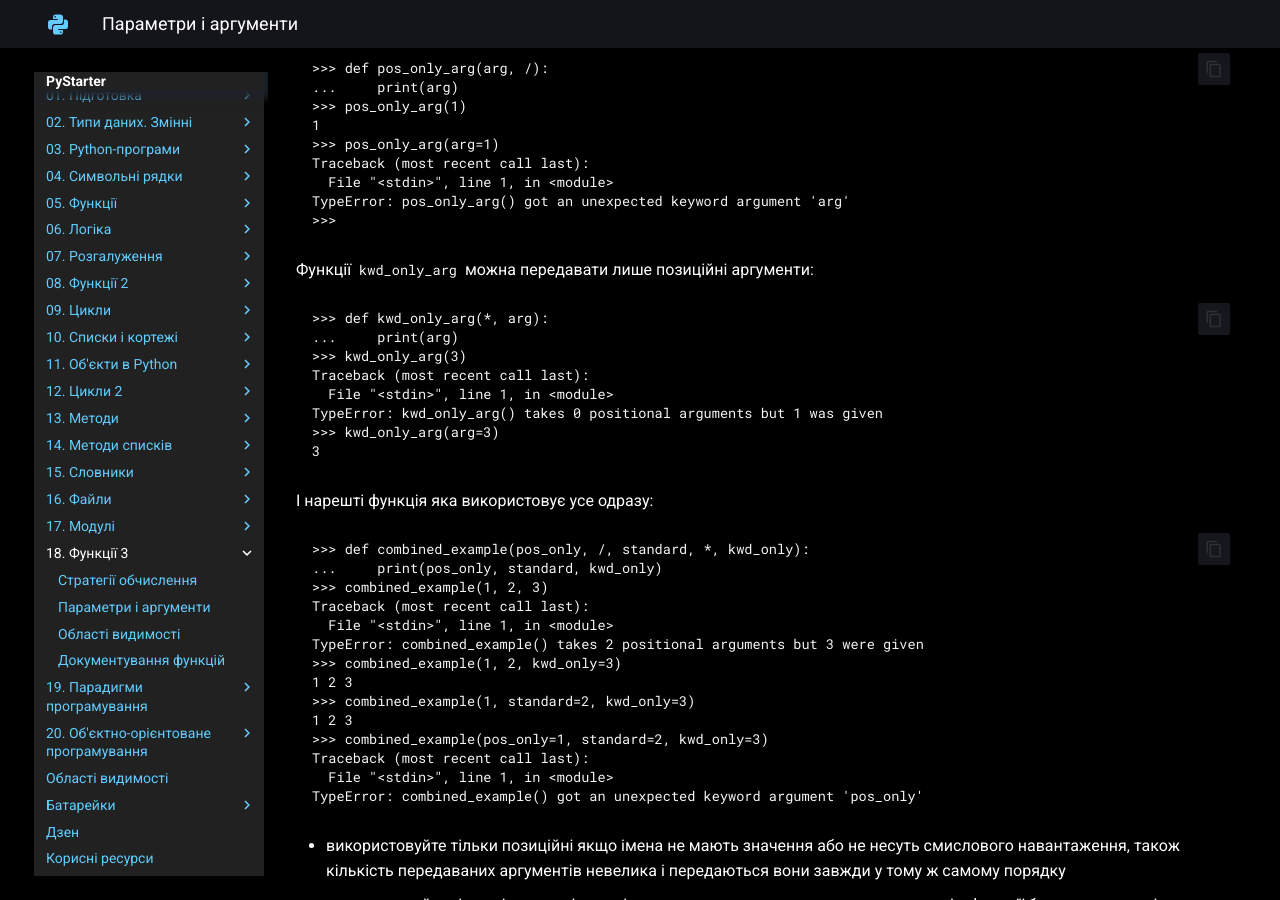
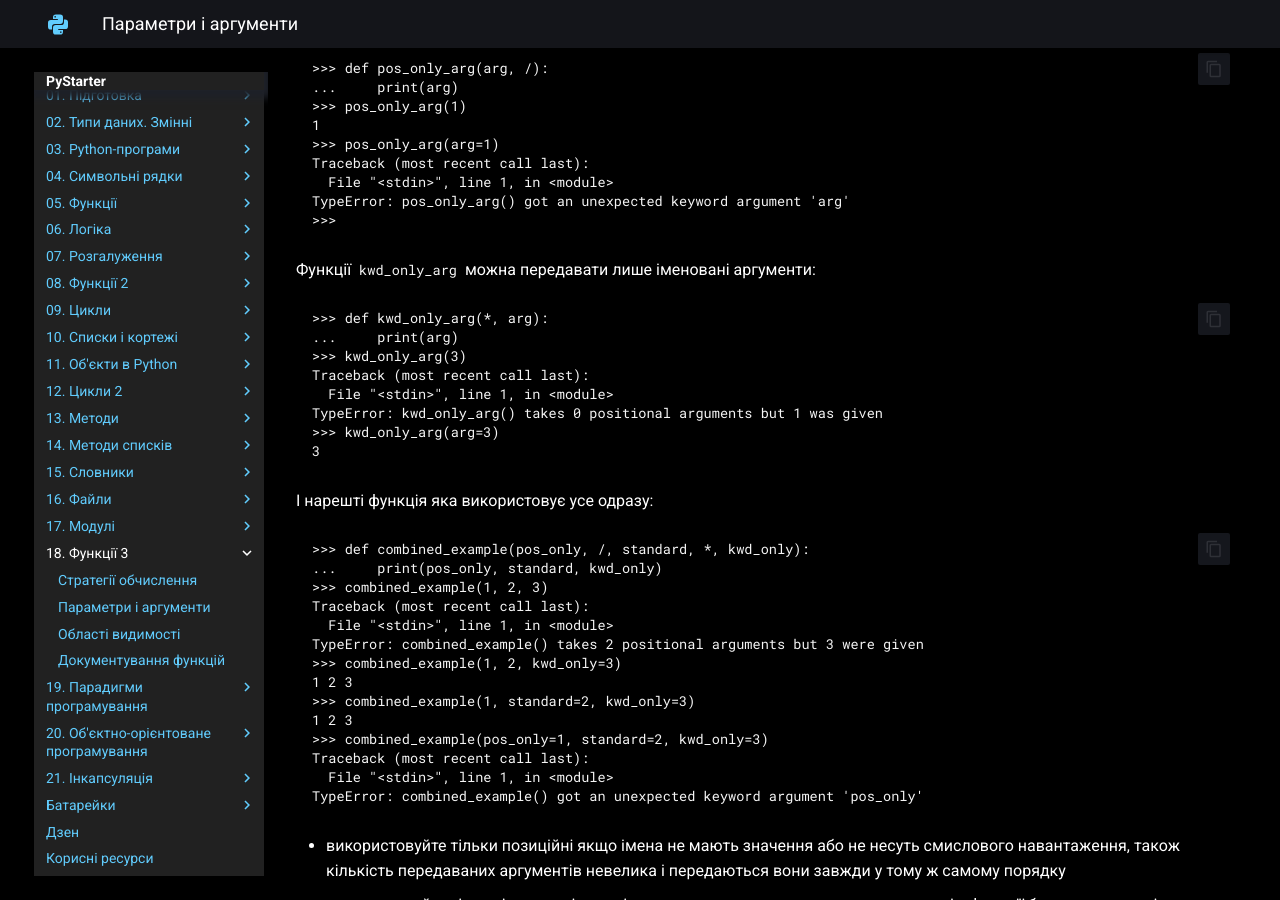
Before and after one commit to ruslan-rv-ua/PyStarter, an MkDocs documentation site: the page built from docs/functions3/params_args.md, in a window 1280 px wide and 900 px high, scrolled down 3622 px. Built offline with MkDocs 1.6.1 and Material for MkDocs 9.7.7, drawn with Linux system fonts in a browser that asks for light colours.

Commit message:
25024-01-02

```diff
--- a/docs/functions3/params_args.md
+++ b/docs/functions3/params_args.md
@@ -169,7 +169,7 @@ hide:
 	TypeError: pos_only_arg() got an unexpected keyword argument 'arg'
 	>>>
 
-Функції `kwd_only_arg` можна передавати лише позиційні аргументи:
+Функції `kwd_only_arg` можна передавати лише іменовані аргументи:
 
 	>>> def kwd_only_arg(*, arg):
 	...     print(arg)
--- a/mkdocs.yml
+++ b/mkdocs.yml
@@ -202,7 +202,8 @@ nav:
   - 20. Об'єктно-орієнтоване програмування:
     - Парадигма ООП: oop/basics/basis.md
     - Класи і екземпляри класів: comming_soon.md # oop/basics/classes.md
-  - 21. Інкапсуляція: comming_soon.md
+  - 21. Інкапсуляція:
+    - Інкапсуляція в ООП: comming_soon.md
   - Батарейки:
     - Модуль random: modules/random_module.md
   - Дзен: zen.md
```
